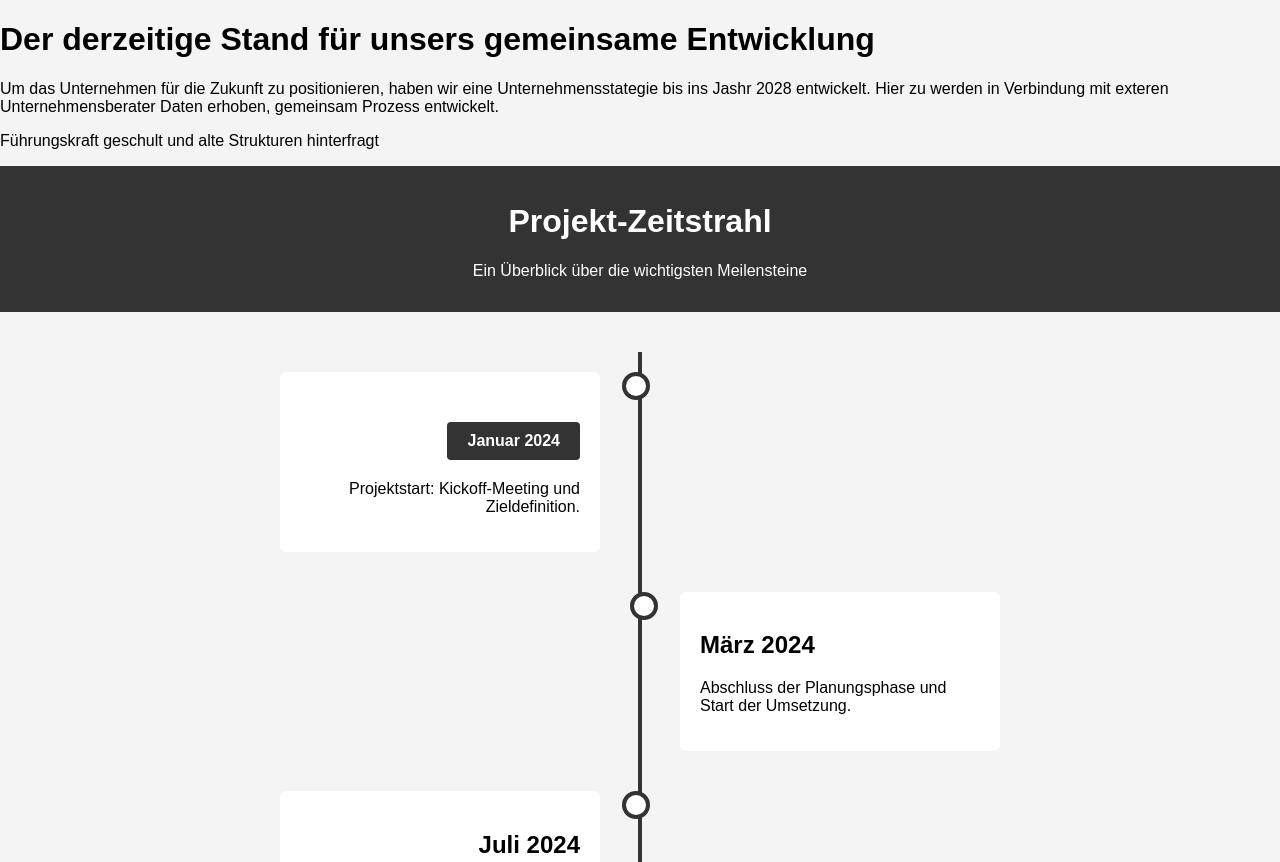
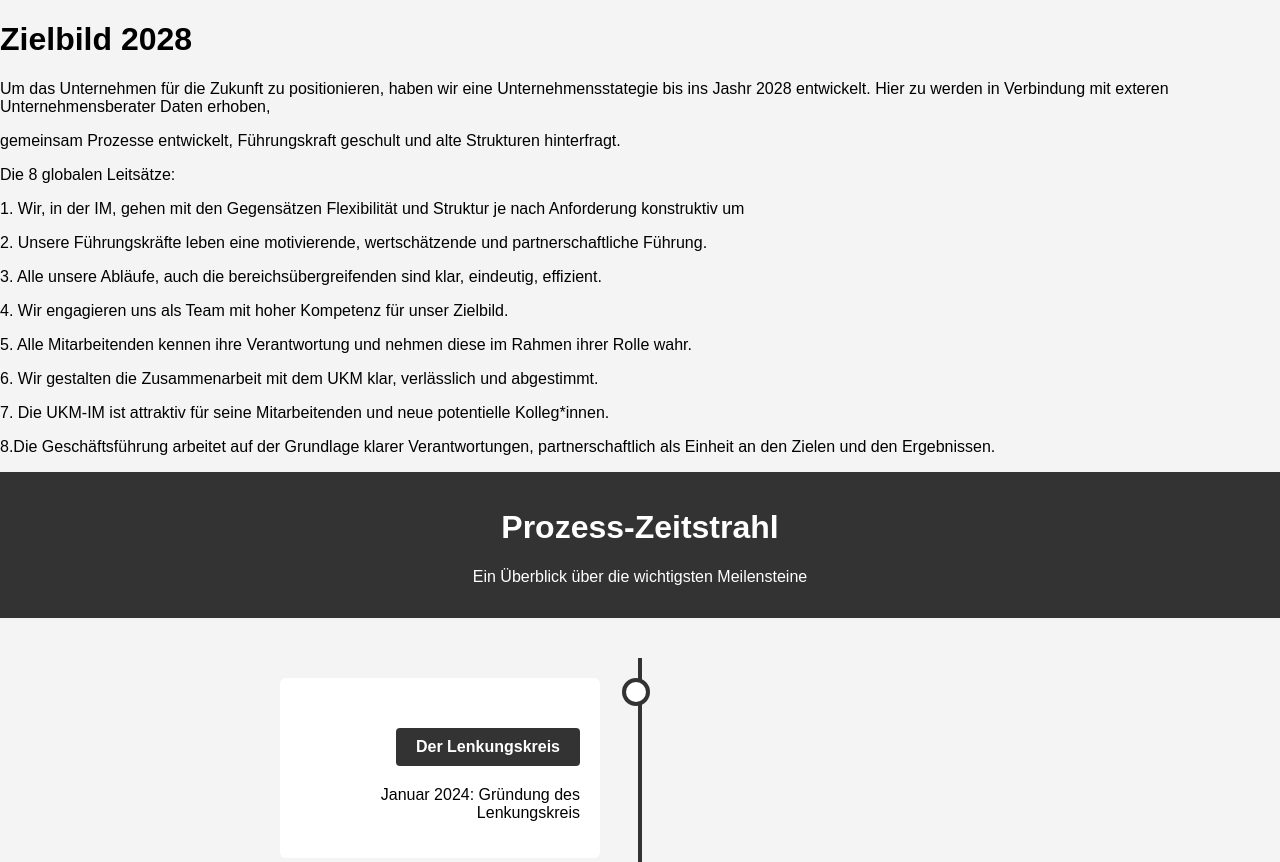
Before and after one commit to Christopheruz/Zielbild-2028, a plain HTML site: page index.html in a window 1280 px wide. Shown: the top 862 px of the page. Drawn offline with Linux system fonts and the light colour scheme.

Commit message:
Update index.html

```diff
--- a/index.html
+++ b/index.html
@@ -5,14 +5,23 @@
   <title>Zielbild 2028</title>
 </head>
 <body>
-  <h1>Der derzeitige Stand für unsers gemeinsame Entwicklung</h1>
-  <p>Um das Unternehmen für die Zukunft zu positionieren, haben wir eine Unternehmensstategie bis ins Jashr 2028 entwickelt. Hier zu werden in Verbindung mit exteren Unternehmensberater Daten erhoben, gemeinsam Prozess entwickelt.</p>
-  <p> Führungskraft geschult und alte Strukturen hinterfragt</p>
+  <h1>Zielbild 2028</h1>
+  <p>Um das Unternehmen für die Zukunft zu positionieren, haben wir eine Unternehmensstategie bis ins Jashr 2028 entwickelt. Hier zu werden in Verbindung mit exteren Unternehmensberater Daten erhoben, </p>
+  <p> gemeinsam Prozesse entwickelt, Führungskraft geschult und alte Strukturen hinterfragt.</p>
+  <p>Die 8 globalen Leitsätze:</p>
+  <p>1. Wir, in der IM, gehen mit den Gegensätzen Flexibilität und Struktur je nach Anforderung konstruktiv um</p>
+  <P>2. Unsere Führungskräfte leben eine motivierende, wertschätzende und partnerschaftliche Führung.</P>
+  <p>3. Alle unsere Abläufe, auch die bereichsübergreifenden sind klar, eindeutig, effizient.</p>
+  <p>4. Wir engagieren uns als Team mit hoher Kompetenz für unser Zielbild.</p>
+  <p>5. Alle Mitarbeitenden kennen ihre Verantwortung und nehmen diese im Rahmen ihrer Rolle wahr.</p>
+  <P>6. Wir gestalten die Zusammenarbeit mit dem UKM klar, verlässlich und abgestimmt.</p>
+  <p>7. Die UKM-IM ist attraktiv für seine Mitarbeitenden und neue potentielle Kolleg*innen.</p>
+  <P>8.Die Geschäftsführung arbeitet auf der Grundlage klarer Verantwortungen, partnerschaftlich als Einheit an den Zielen und den Ergebnissen.</p>
   <html lang="de">
 <head>
   <meta charset="UTF-8">
   <meta name="viewport" content="width=device-width, initial-scale=1">
-  <title>Projekt-Zeitstrahl</title>
+  <title>Prozess-Zeitstrahl</title>
   <style>
     body {
       font-family: Arial, sans-serif;
@@ -131,7 +140,7 @@
 </head>
 <body>
   <header>
-    <h1>Projekt-Zeitstrahl</h1>
+    <h1>Prozess-Zeitstrahl</h1>
     <p>Ein Überblick über die wichtigsten Meilensteine</p>
   </header>
 
@@ -141,9 +150,9 @@
     <div class="entry left">
       <div class="content">
         <h2>
-          <a href="zweite-seite.html" class="button-link">Januar 2024</a>
+          <a href="zweite-seite.html" class="button-link">Der Lenkungskreis</a>
         </h2>
-        <p>Projektstart: Kickoff-Meeting und Zieldefinition.</p>
+        <p>Januar 2024: Gründung des Lenkungskreis</p>
       </div>
     </div>
 
```
